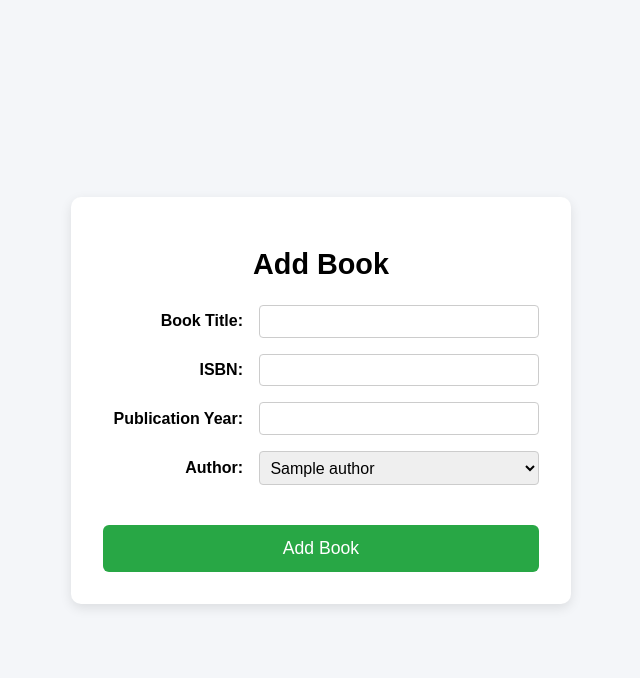
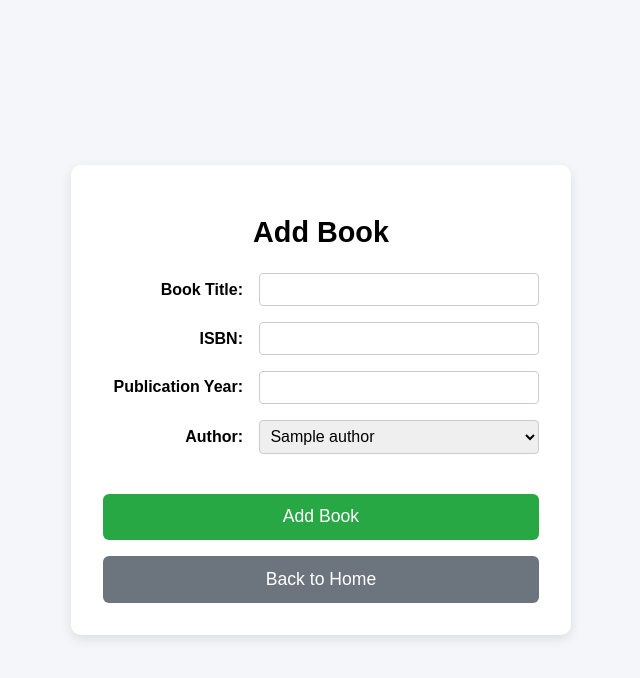
Before and after one commit to mmahnoosh/Book_Alchemy, a Flask app: page /add_book in a window 1280 px wide. Shown: the top 678 px of the page, without its empty margins (319-959 px from the left). Run offline with Flask 3, Linux system fonts and the light colour scheme; tables that the repository leaves empty hold one stand-in row (values such as "Sample post").

Commit message:
improve add_author and add_book und create back_home

```diff
--- a/app.py
+++ b/app.py
@@ -1,7 +1,7 @@
 import datetime
 import os
 
-from flask import Flask, render_template, request, abort, url_for
+from flask import Flask, render_template, request, abort, url_for, redirect
 from sqlalchemy.exc import IntegrityError, SQLAlchemyError
 
 from data_models import db, Author, Book
@@ -115,13 +115,13 @@ def add_author():
         try:
             db.session.add(author)
             db.session.commit()
+            return redirect(url_for("home"))
         except IntegrityError:
             db.session.rollback()
             abort(400, description="Name need to be unique")
         except SQLAlchemyError:
             db.session.rollback()
             abort(400, description="Error with the database. Please try again")
-        return f"{author.name} added successfully"
 
     return render_template("add_author.html")
 
@@ -159,13 +159,13 @@ def add_book():
         try:
             db.session.add(book)
             db.session.commit()
+            return redirect(url_for("home"))
         except IntegrityError:
             db.session.rollback()
             abort(400, description="Title and ISBN need to be unique")
         except SQLAlchemyError:
             db.session.rollback()
             abort(400, description="Error with the database. Please try again")
-        return f"{book.title} added successfully"
 
     return render_template("add_book.html", authors=authors)
 
@@ -185,7 +185,7 @@ def delete_book(book_id):
     try:
         db.session.delete(book)
         db.session.commit()
-        return url_for("home")
+        return redirect(url_for("home"))
     except SQLAlchemyError:
         db.session.rollback()
         abort(400, description="An error occurred during deletion.")
--- a/templates/add_book.html
+++ b/templates/add_book.html
@@ -80,6 +80,25 @@
     input[type="submit"]:hover {
       background-color: #218838;
     }
+
+    .back-button {
+      display: block;
+      margin-top: 1rem;
+      padding: 0.8rem;
+      background-color: #6c757d;
+      color: white;
+      text-align: center;
+      text-decoration: none;
+      border: none;
+      border-radius: 6px;
+      font-size: 1.1rem;
+      cursor: pointer;
+      width: 100%;
+    }
+
+    .back-button:hover {
+      background-color: #5a6268;
+    }
   </style>
 </head>
 <body>
@@ -112,6 +131,9 @@
 
       <input type="submit" value="Add Book" />
     </form>
+
+    <!-- Back to Home Button -->
+    <a href="/" class="back-button">Back to Home</a>
   </main>
 </body>
 </html>
```
Also changed, not shown: templates/add_author.html (+21 -0 lines), templates/home.html (+26 -0 lines).
